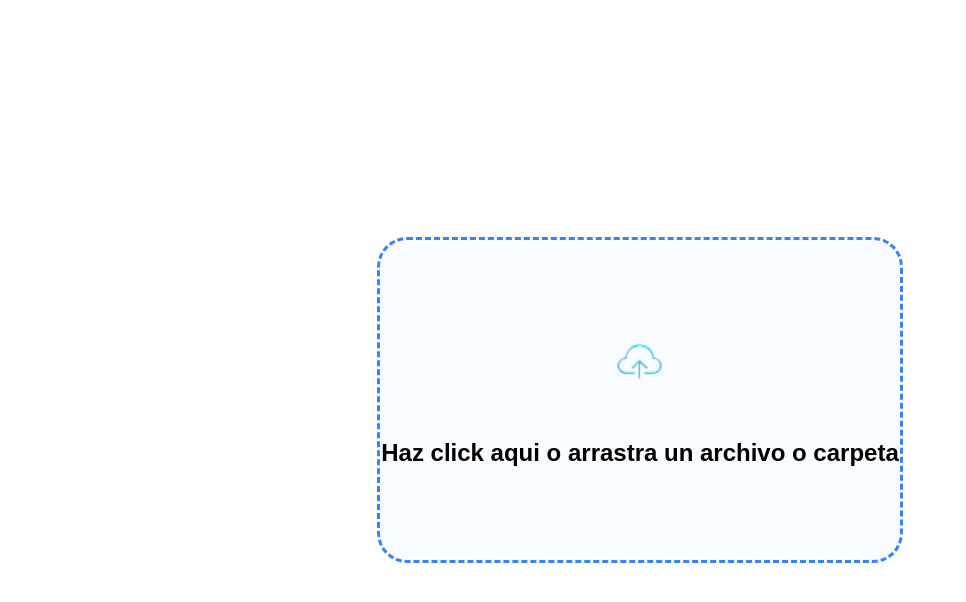
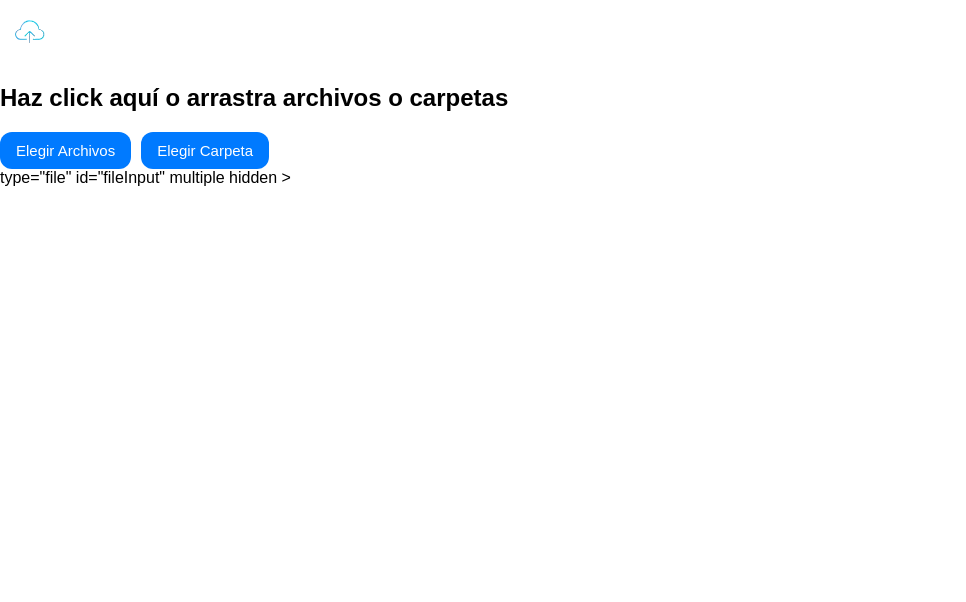
Before and after one commit to franleonecocconi/SmartFile, a website: page public/index.html in a window 1280 px wide. Shown: the whole page, without its empty margins (0-966 px from the left). Drawn offline with nearby package versions, Linux system fonts and the light colour scheme.

Commit message:
SmartFile

```diff
--- a/public/app.js
+++ b/public/app.js
@@ -1,23 +1,23 @@
-const dropZone = document.getElementById("dropZone");
 const fileInput = document.getElementById("fileInput");
+const folderInput = document.getElementById("folderInput");
 
-dropZone.addEventListener("click", () => {
+const chooseFiles = document.getElementById("chooseFiles");
+const chooseFolder = document.getElementById("chooseFolder");
+
+chooseFiles.onclick = () => {
     fileInput.click();
+};
+
+chooseFolder.onclick = () => {
+    folderInput.click();
+};
+
+fileInput.addEventListener("change", (e)=>{
+    handleFiles([...e.target.files]);
 });
 
-dropZone.addEventListener("dragover", (e) => {
-    e.preventDefault();
-});
-
-dropZone.addEventListener("drop", (e) => {
-
-    e.preventDefault();
-
-    handleFiles(e.dataTransfer.files);
-});
-
-fileInput.addEventListener("change", () => {
-    handleFiles(fileInput.files);
+folderInput.addEventListener("change", (e)=>{
+    handleFiles([...e.target.files]);
 });
 
 function handleFiles(files){
--- a/public/index.html
+++ b/public/index.html
@@ -14,15 +14,34 @@
 </head>
 <body>
 
-<div class="center">
+<div class="upload-box" id="uploadBox">
+    <img src="assets/upload.png">
 
-    <div id="dropZone">
+    <h2>Haz click aquí o arrastra archivos o carpetas</h2>
 
-    <img src="assets/upload.png" class="drop-icon">
+    <div class="upload-buttons">
+        <button id="chooseFiles">
+            Elegir Archivos
+        </button>
 
-    <h2>Haz click aqui o arrastra un archivo o carpeta</h2>
+        <button id="chooseFolder">
+            Elegir Carpeta
+        </button>
+    </div>
+</div>
+  type="file"
+  id="fileInput"
+  multiple
+  hidden
+>
 
-    <input type="file" id="fileInput" hidden multiple webkitdirectory>
+<input
+  type="file"
+  id="folderInput"
+  webkitdirectory
+  directory
+  hidden
+>
 
 </div>
 
--- a/public/style.css
+++ b/public/style.css
@@ -139,3 +139,19 @@ body{
     border-radius:15px;
     margin-top:10px;
 }
+
+.upload-buttons{
+    display:flex;
+    gap:10px;
+    margin-top:20px;
+}
+
+.upload-buttons button{
+    border:none;
+    background:#007aff;
+    color:white;
+    padding:10px 16px;
+    border-radius:12px;
+    cursor:pointer;
+    font-size:15px;
+}
```
